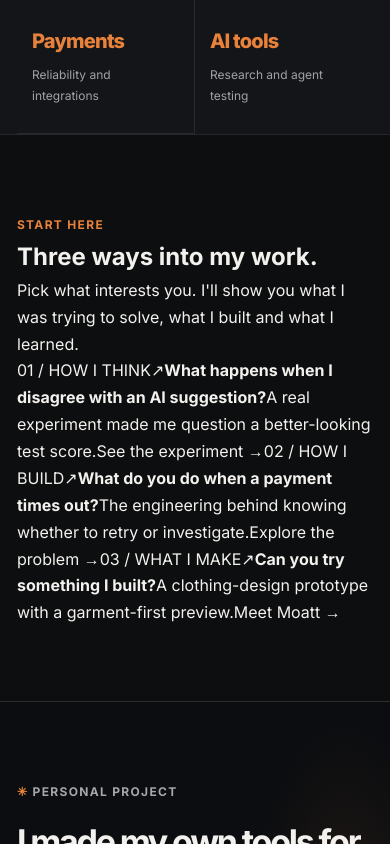
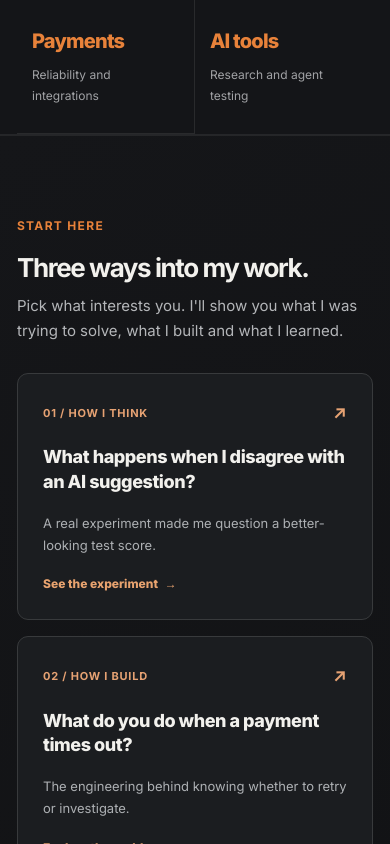
Before and after one commit to Enyina/newPortfolio, a React (Create React App) app: page / in a window 390 px wide. Shown: the part 800-1644 px from the top of the page. Built offline with nearby package versions, Linux system fonts and the light colour scheme.

Commit message:
Design a calm, responsive reading path from first click to next project

```diff
--- a/src/portfolio/figma-layout.css
+++ b/src/portfolio/figma-layout.css
@@ -194,3 +194,47 @@
 @media(prefers-reduced-motion:reduce){
   .fm-project{transition:none;transform:none!important}
 }
+
+
+/* A quiet, deliberate path through the work. No gamification or dependency bloat. */
+.fm-story-paths{border-top:1px solid #252628;border-bottom:1px solid #252628;background:linear-gradient(145deg,#151619,#111214)}
+.fm-story-paths h2{font-size:clamp(26px,3.7vw,39px);line-height:1.2;letter-spacing:-.055em;margin:14px 0 10px}
+.fm-story-paths-intro{font-size:15px;color:#b4b6b9;line-height:1.7;max-width:630px;margin-bottom:29px!important}
+.fm-story-paths-grid{display:grid;grid-template-columns:repeat(3,minmax(0,1fr));gap:16px}
+.fm-story-path{display:flex;flex-direction:column;min-height:265px;gap:18px;padding:25px;background:#1b1d20;border:1px solid #383a3c;border-radius:11px;transition:border-color .18s ease,transform .18s ease}
+.fm-story-path:hover{border-color:#c8814d;transform:translateY(-3px)}
+.fm-story-path-top{display:flex;justify-content:space-between;align-items:center;gap:10px;color:#e6a273;font-size:11px;letter-spacing:.07em;font-weight:700}
+.fm-story-path-top>span:last-child{font-size:17px}
+.fm-story-path strong{font-size:clamp(18px,2vw,22px);line-height:1.35;letter-spacing:-.025em;font-weight:720}
+.fm-story-path-description{font-size:13px;line-height:1.7;color:#adb0b3}
+.fm-story-path-action{font-size:12px;font-weight:750;color:#e8a36f;margin-top:auto}
+.fm-story-path-action span{margin-left:4px}
+.fm-detail-steps{display:flex;flex-wrap:wrap;gap:7px;margin:27px 0 35px;padding:0 0 18px;border-bottom:1px solid #363638}
+.fm-detail-steps a{display:inline-flex;align-items:center;gap:9px;font-size:12px;line-height:1.4;color:#b8b9bc;padding:10px 12px;border:1px solid #414145;border-radius:8px;min-height:44px}
+.fm-detail-steps a:hover{border-color:#c58152;color:#fff;background:#241c18}
+.fm-detail-steps a span{color:#e5a577;font-variant-numeric:tabular-nums;font-size:11px;font-weight:700}
+.fm-detail-story{display:grid;gap:0;max-width:880px}
+.fm-detail-chapter{display:grid;grid-template-columns:54px minmax(0,1fr);gap:10px;scroll-margin-top:110px;padding:26px 0!important;border-bottom:1px solid #292b2d}
+.fm-detail-chapter-number{font-size:13px;font-variant-numeric:tabular-nums;color:#dca278;font-weight:700;padding-top:5px}
+.fm-detail-chapter h2{font-size:clamp(21px,2.8vw,27px);text-transform:none;letter-spacing:-.045em;margin:0 0 12px}
+.fm-detail-chapter p{max-width:760px;line-height:1.85}
+.fm-detail-next{margin:54px 0 10px;padding:30px;background:linear-gradient(120deg,#241d19,#151618);border:1px solid #70503c;border-radius:13px;display:flex;align-items:center;justify-content:space-between;gap:28px}
+.fm-detail-next h2{font-size:clamp(22px,3vw,30px);letter-spacing:-.04em;margin:12px 0 10px}
+.fm-detail-next p{font-size:13px;line-height:1.65;color:#b7b2af}
+.fm-detail-next-links{display:flex;flex-direction:column;gap:10px;align-items:stretch;min-width:220px}
+.fm-detail-next-links .fm-button{white-space:normal;text-align:center}
+.fm-detail-next-links .fm-inline-link{text-align:center;padding:8px}
+@media(max-width:850px){
+ .fm-story-paths-grid{grid-template-columns:1fr 1fr}
+ .fm-story-path{min-height:238px}
+ .fm-detail-next{align-items:flex-start;flex-direction:column}
+ .fm-detail-next-links{width:100%}
+}
+@media(max-width:590px){
+ .fm-story-paths-grid{grid-template-columns:1fr}
+ .fm-story-path{min-height:200px}
+ .fm-detail-chapter{grid-template-columns:34px minmax(0,1fr)}
+ .fm-detail-steps a{flex:1 1 135px}
+ .fm-detail-next{padding:24px 18px}
+}
+@media(prefers-reduced-motion:reduce){.fm-story-path{transition:none;transform:none!important}}
```
